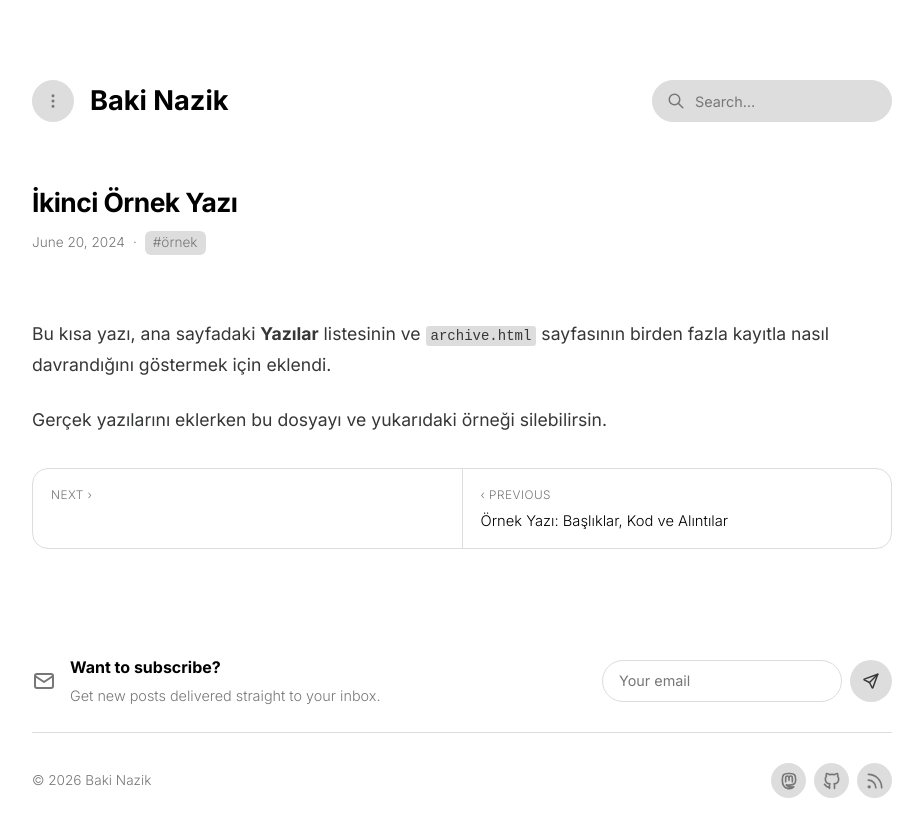
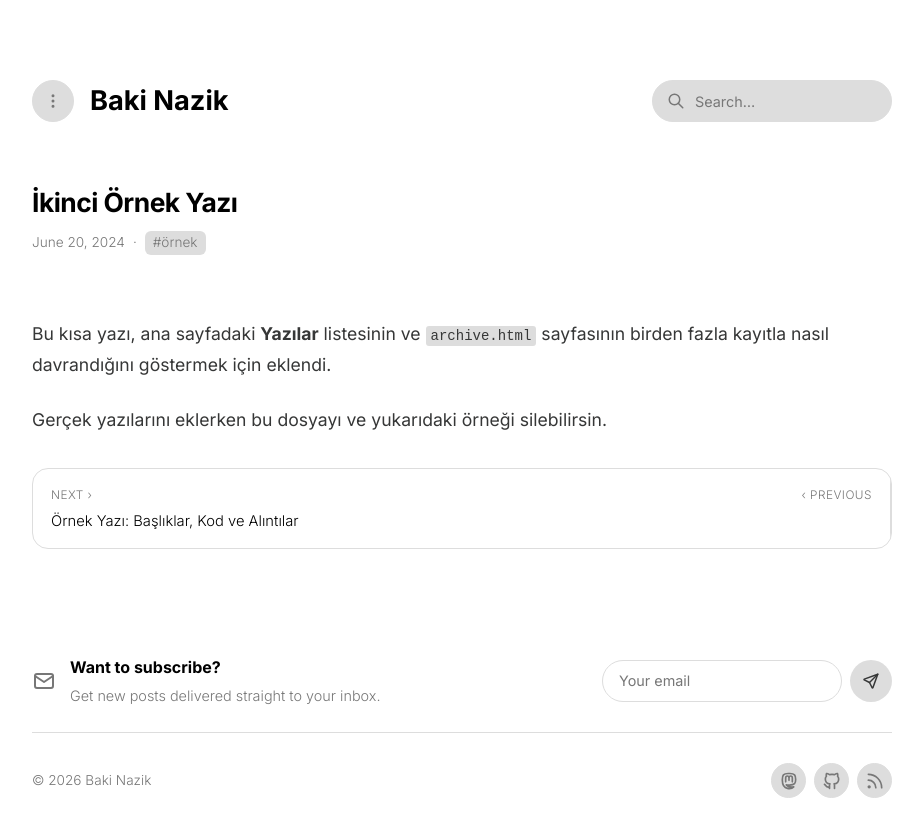
Before and after one commit to bakinazik/bakinazik.github.io, a Jekyll site: the page built from _posts/2024-06-20-ikinci-ornek-yazi.md, in a window 1280 px wide. Shown: the top 837 px of the page, without its empty margins (178-1101 px from the left). Built offline with Jekyll 4.4.1, drawn with Linux system fonts in a browser that asks for light colours; a style sheet for code colours, icons or effects is not loaded.

Commit message:
Update repository

```diff
--- a/_includes/style.css
+++ b/_includes/style.css
@@ -555,7 +555,6 @@
   border-radius: 16px;
   overflow: hidden;
   margin: -3rem 0 2rem;
-  flex-direction: row-reverse;
 }
 
 .post-nav-item {
@@ -571,8 +570,14 @@
 
 .post-nav-prev {
   border-right: 1px solid var(--border);
+  text-align: right;
+  align-items: flex-end;
 }
 
+.post-nav-next {
+  text-align: left;
+  align-items: flex-start;
+}
 
 a.post-nav-item:hover {
   background: var(--border);
--- a/_layouts/post.html
+++ b/_layouts/post.html
@@ -20,23 +20,23 @@
   <nav class="post-nav">
     {% if page.next %}
     <a class="post-nav-item post-nav-next" href="{{ page.next.url | relative_url }}">
-	<span class="post-nav-label">‹ <span data-i18n="prev_post"></span></span>
+      <span class="post-nav-label"><span data-i18n="next_post"></span> ›</span>
       <span class="post-nav-title">{{ page.next.title }}</span>
     </a>
     {% else %}
     <div class="post-nav-item post-nav-next post-nav-disabled">
-	<span class="post-nav-label">‹ <span data-i18n="prev_post"></span></span>
+      <span class="post-nav-label"><span data-i18n="next_post"></span> ›</span>
     </div>
     {% endif %}
 
     {% if page.previous %}
     <a class="post-nav-item post-nav-prev" href="{{ page.previous.url | relative_url }}">
-	<span class="post-nav-label"><span data-i18n="next_post"></span> ›</span>
+      <span class="post-nav-label">‹ <span data-i18n="prev_post"></span></span>
       <span class="post-nav-title">{{ page.previous.title }}</span>
     </a>
     {% else %}
     <div class="post-nav-item post-nav-prev post-nav-disabled">
-	<span class="post-nav-label"><span data-i18n="next_post"></span> ›</span>
+      <span class="post-nav-label">‹ <span data-i18n="prev_post"></span></span>
     </div>
     {% endif %}
   </nav>
```
Lines whose indentation alone changed are shown as unchanged.
